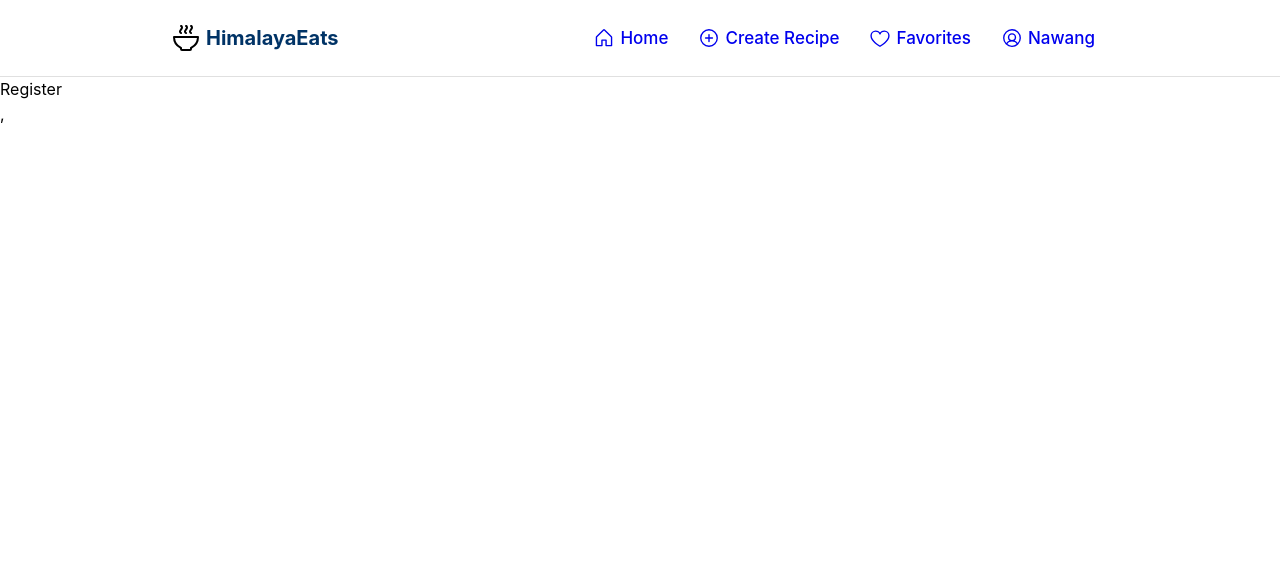
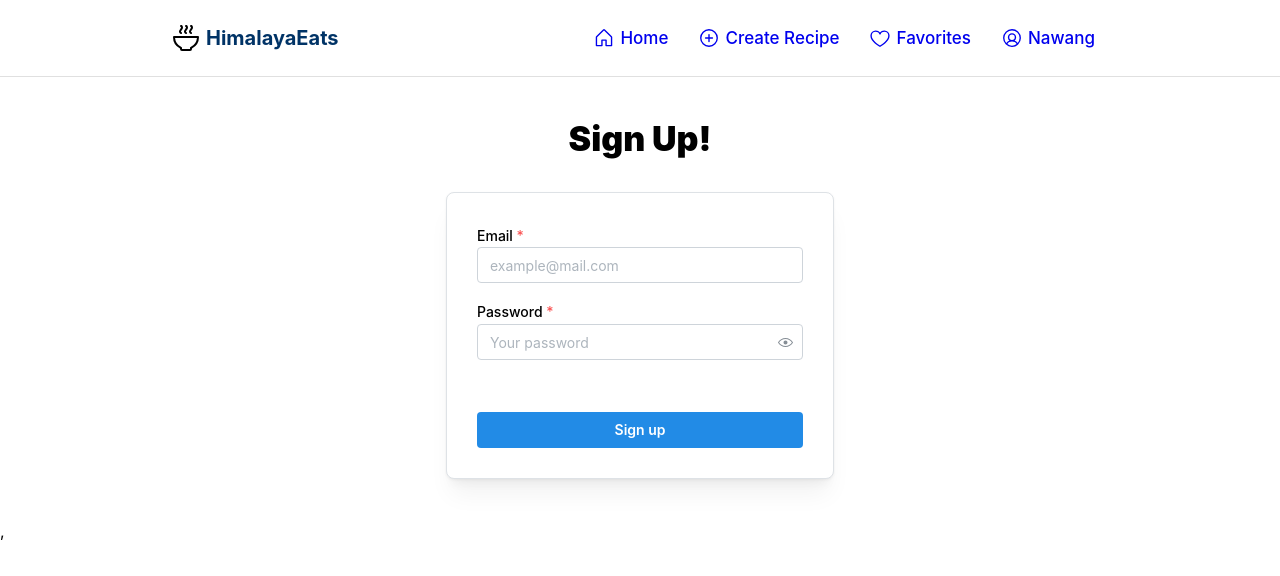
Before and after one commit to Nawang17/HimalayanRecipes, a React (Vite) app: page /Register in a window 1280 px wide. Shown: the top 576 px of the page. Built offline with nearby package versions, Linux system fonts and the light colour scheme.

Commit message:
Adding the Signup/Register page.

```diff
--- a/src/Pages/Login/Login.jsx
+++ b/src/Pages/Login/Login.jsx
@@ -26,10 +26,10 @@ const Login = () => {
       </Text>
 
       <Paper withBorder shadow="md" p={30} mt={30} radius="md">
-        <TextInput label="Email" placeholder="you@mantine.dev" required />
+        <TextInput label="Email" placeholder="example@mail.com" required />
         <PasswordInput label="Password" placeholder="Your password" required mt="md" />
         <Group justify="space-between" mt="lg">
-          <Checkbox label="Remember me" />
+          <Checkbox label="Remember me?" />
           <Anchor component="button" size="sm">
             Forgot password?
           </Anchor>
--- a/src/Pages/Register/Register.jsx
+++ b/src/Pages/Register/Register.jsx
@@ -1,5 +1,33 @@
-const Register = () => {
-  return <div>Register</div>;
-};
+import {
+  TextInput,
+  PasswordInput,
+  Checkbox,
+  Anchor,
+  Paper,
+  Title,
+  Text,
+  Container,
+  Group,
+  Button,
+} from '@mantine/core';
+import classes from '../Login/AuthenticationTitle.module.css';
 
-export default Register;
+const Login = () => {
+  return (
+    <Container size={420} my={40}>
+      <Title ta="center" className={classes.title}>
+        Sign Up! </Title>
+
+      <Paper withBorder shadow="md" p={30} mt={30} radius="md">
+        <TextInput label="Email" placeholder="example@mail.com" required />
+        <PasswordInput label="Password" placeholder="Your password" required mt="md" />
+        <Group justify="space-between" mt="lg">
+        </Group>
+        <Button fullWidth mt="xl">
+          Sign up
+        </Button>
+      </Paper>
+    </Container>
+  );
+}
+export default Login;
```
